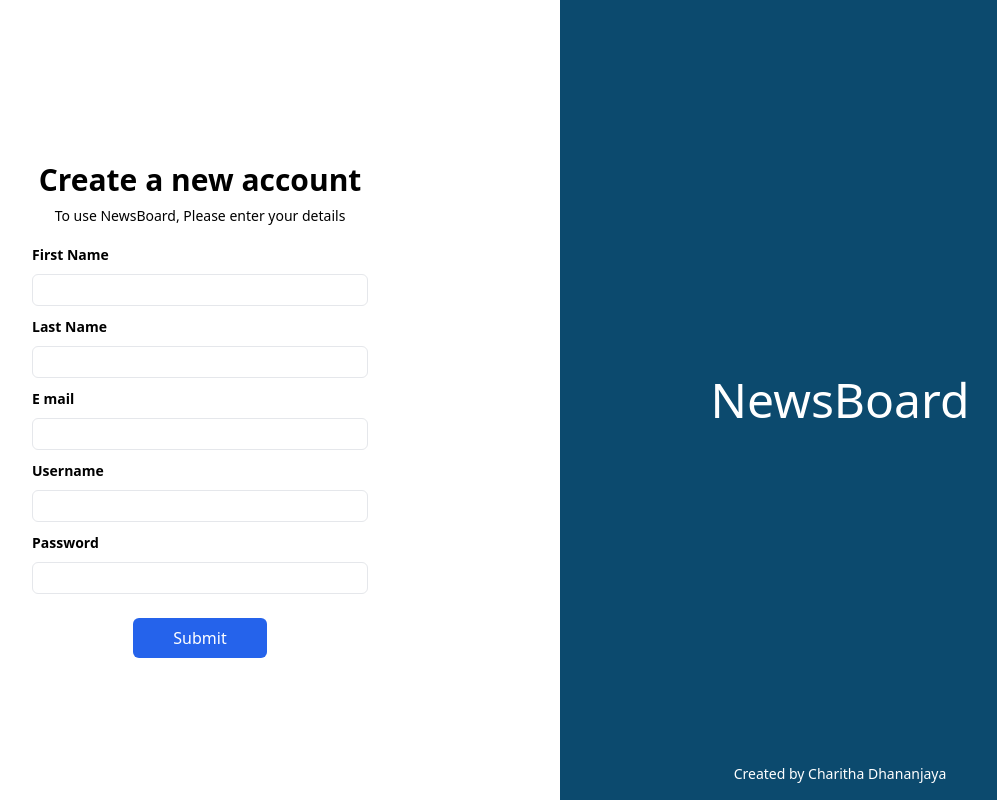
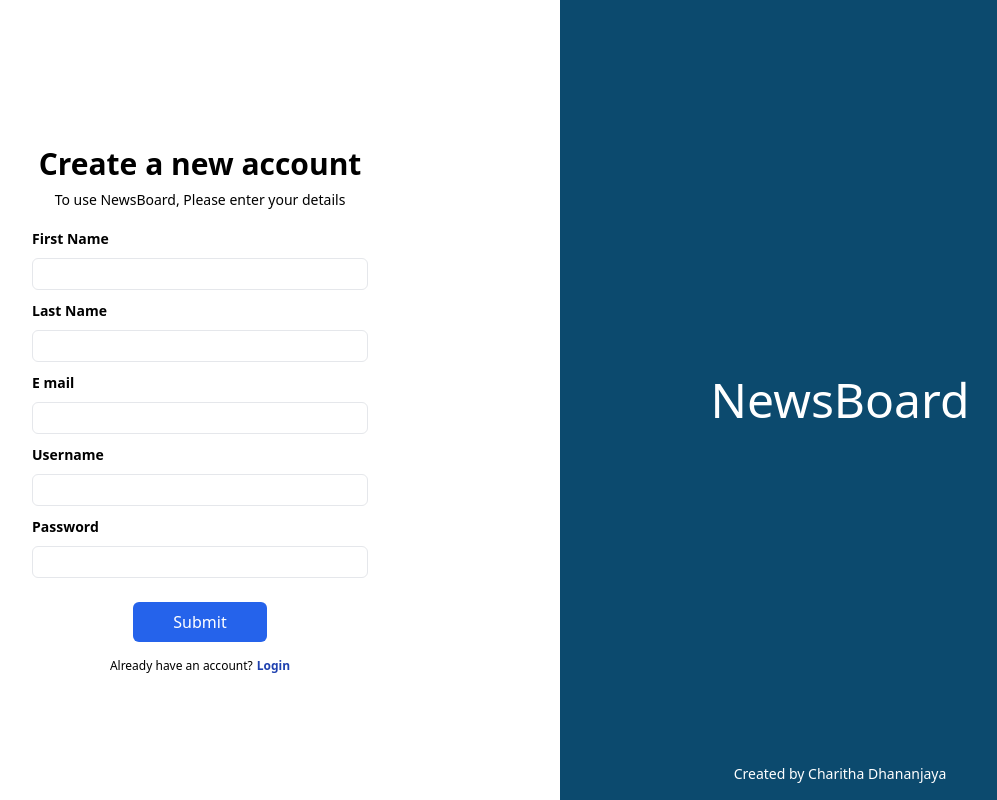
Before and after one commit to CharithaDhananjaya/news-board-dev, a React (Vite) app: page /sign-up in a window 1280 px wide. Shown: the whole page, without its empty margins (160-1157 px from the left). Built offline with nearby package versions, Linux system fonts and the light colour scheme; no server answers; the HTML template or start-up script is replaced by a standard one.

Commit message:
added: linked to sign-in page for exisitng users

```diff
--- a/src/_auth/forms/SignupForm.tsx
+++ b/src/_auth/forms/SignupForm.tsx
@@ -1,3 +1,5 @@
+import { Link } from "react-router-dom";
+
 import { zodResolver } from "@hookform/resolvers/zod";
 import { useForm } from "react-hook-form";
 import * as z from "zod";
@@ -113,6 +115,17 @@
         <Button type="submit" className="self-center w-3/5 mt-4 md:w-2/5">
           Submit
         </Button>
+        <div className="flex flex-row self-center gap-1">
+          <p className="mt-2 text-xs font-light md:text-xs ">
+            Already have an account?
+          </p>
+          <Link
+            to="/sign-in"
+            className="mt-2 text-xs font-bold text-blue-800 md:text-xs "
+          >
+            Login
+          </Link>
+        </div>
       </form>
     </Form>
   );
```
